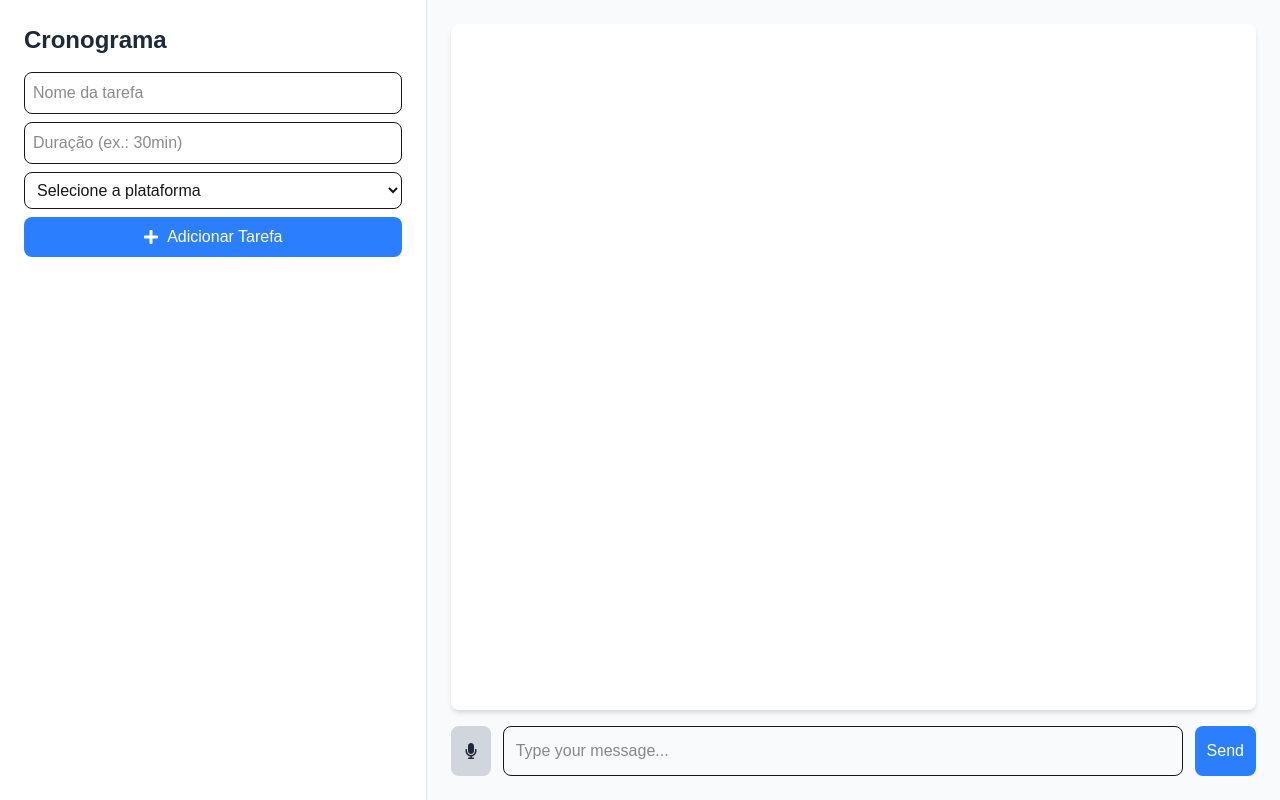
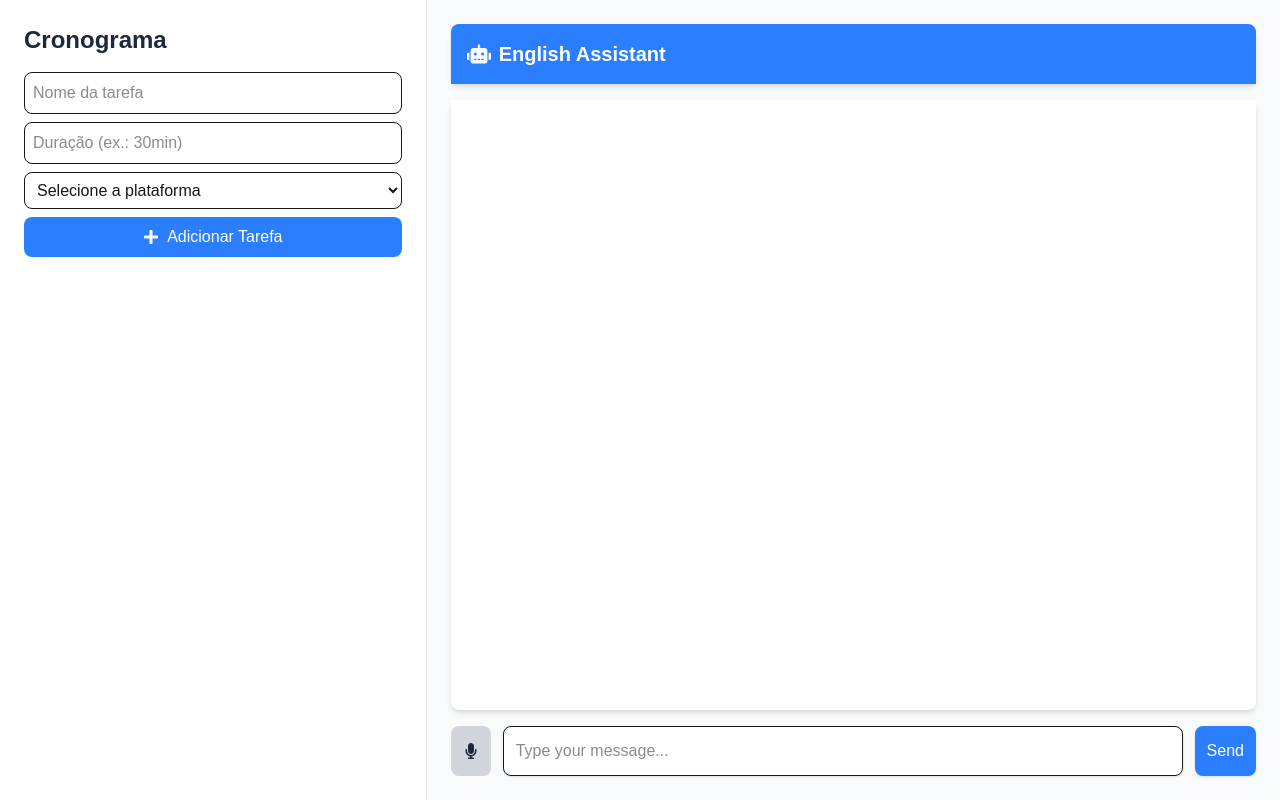
Before and after one commit to anselmotadeu/english-chatbot, a Next.js app: page / in a window 1280 px wide. Built offline with nearby package versions, Linux system fonts and the light colour scheme.

Commit message:
melhorando layout do chat

```diff
--- a/src/app/page.tsx
+++ b/src/app/page.tsx
@@ -1,13 +1,14 @@
 "use client"
 
 import { useState, useEffect, useRef } from 'react';
-import { FaCheckCircle, FaPlayCircle, FaPlus, FaMicrophone } from 'react-icons/fa';
+import { FaCheckCircle, FaPlayCircle, FaPlus, FaMicrophone, FaRobot } from 'react-icons/fa';
 
 export default function Home() {
   const [messages, setMessages] = useState<{ user: string; bot: string }[]>([]);
   const [input, setInput] = useState('');
   const [tasks, setTasks] = useState<{ name: string; duration: string; platform: string; completed: boolean; inProgress: boolean }[]>([]);
   const [isListening, setIsListening] = useState(false);
+  const [isLoading, setIsLoading] = useState(false);
   const messagesEndRef = useRef<HTMLDivElement>(null);
 
   const scrollToBottom = () => {
@@ -20,7 +21,8 @@ export default function Home() {
 
   const sendMessage = async (message: string = input) => {
     if (!message.trim()) return;
-    setMessages([...messages, { user: message, bot: '...' }]);
+    setMessages([...messages, { user: message, bot: '' }]);
+    setIsLoading(true);
     try {
       const response = await fetch('/api/chat', {
         method: 'POST',
@@ -29,13 +31,14 @@ export default function Home() {
       });
       const data = await response.json();
       setMessages((prev) => [...prev.slice(0, -1), { user: message, bot: data.reply }]);
-      // Falar a resposta do bot
       const utterance = new SpeechSynthesisUtterance(data.reply);
       utterance.lang = 'en-US';
       window.speechSynthesis.speak(utterance);
     } catch (error) {
       console.error('Erro ao enviar mensagem:', error);
       setMessages((prev) => [...prev.slice(0, -1), { user: message, bot: 'Sorry, something went wrong.' }]);
+    } finally {
+      setIsLoading(false);
     }
     setInput('');
   };
@@ -165,17 +168,26 @@ export default function Home() {
       </aside>
 
       <main className="w-2/3 p-6 flex flex-col bg-gray-50">
-        <div className="flex-grow overflow-y-auto mb-4 p-4 bg-white rounded-lg shadow-md">
+        <div className="flex items-center mb-4 p-4 bg-blue-500 text-white rounded-t-lg shadow-md">
+          <FaRobot className="text-2xl mr-2" />
+          <h2 className="text-xl font-semibold">English Assistant</h2>
+        </div>
+        <div className="flex-grow overflow-y-auto mb-4 p-4 bg-white rounded-b-lg shadow-md">
           {messages.map((msg, i) => (
             <div key={i} className="mb-4">
               <div className="flex justify-end">
-                <div className="bg-blue-500 text-white p-3 rounded-lg max-w-xs">
+                <div className="bg-blue-500 text-white p-3 rounded-lg max-w-xs shadow-sm">
                   {msg.user}
                 </div>
               </div>
               <div className="flex justify-start mt-2">
-                <div className="bg-gray-200 text-gray-800 p-3 rounded-lg max-w-xs">
-                  {msg.bot}
+                <div className="flex items-start gap-2">
+                  <FaRobot className="text-gray-500 mt-1" />
+                  <div className="bg-gray-100 text-gray-800 p-3 rounded-lg max-w-xs shadow-sm">
+                    {msg.bot || (i === messages.length - 1 && isLoading ? (
+                      <span className="animate-pulse">...</span>
+                    ) : 'Waiting for response...')}
+                  </div>
                 </div>
               </div>
             </div>
@@ -192,7 +204,7 @@ export default function Home() {
             <FaMicrophone />
           </button>
           <input
-            className="flex-grow p-3 border rounded-lg focus:outline-none focus:ring-2 focus:ring-blue-500"
+            className="flex-grow p-3 border rounded-lg focus:outline-none focus:ring-2 focus:ring-blue-500 bg-white shadow-sm"
             value={input}
             onChange={(e) => setInput(e.target.value)}
             onKeyPress={(e) => {
@@ -204,7 +216,7 @@ export default function Home() {
           />
           <button
             onClick={() => sendMessage()}
-            className="p-3 bg-blue-500 text-white rounded-lg hover:bg-blue-600"
+            className="p-3 bg-blue-500 text-white rounded-lg hover:bg-blue-600 shadow-sm"
           >
             Send
           </button>
```
